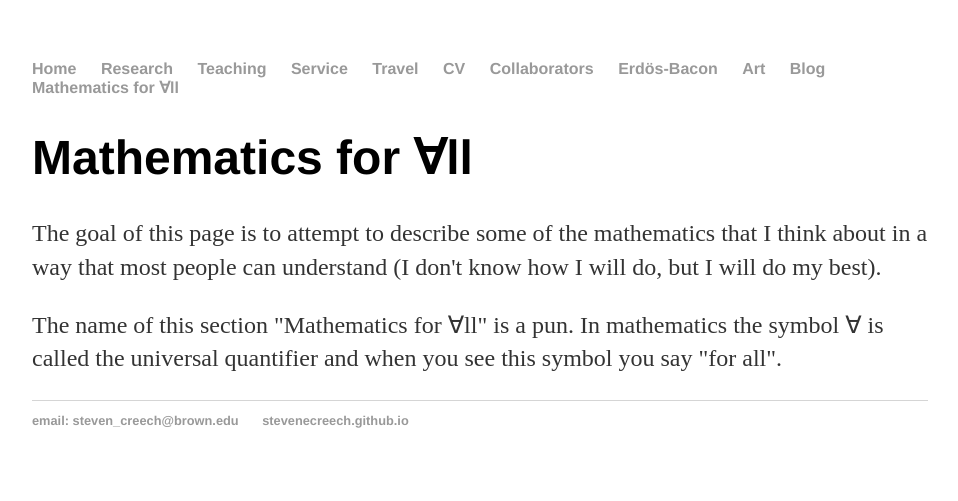
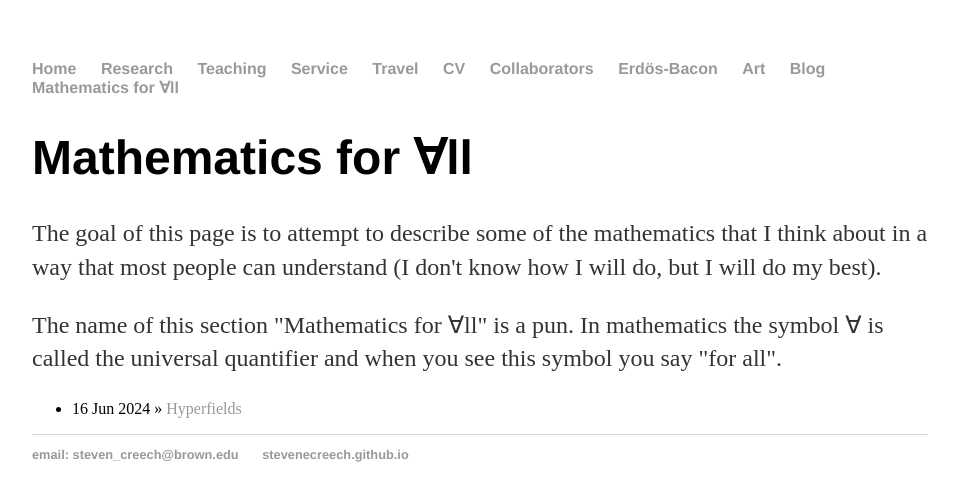
Before and after one commit to stevenecreech/stevenecreech.github.io, a Jekyll site: the page built from mathematics_for_all/index.html, in a window 1280 px wide. Shown: the top 501 px of the page, without its empty margins (160-1118 px from the left). Built offline with Jekyll 4.4.1, drawn with Linux system fonts in a browser that asks for light colours; Markdown is read by kramdown in place of the engine named in the settings.

Commit message:
Update index.html

```diff
--- a/mathematics_for_all/index.html
+++ b/mathematics_for_all/index.html
@@ -11,7 +11,7 @@
 
 	<ul class="post">
 
-	  {% for all in site.all %}
-	    <li><span>{{ all.date | date_to_string }}</span> » <a href="{{ all.url }}" title="{{ all.title }}">{{ all.title }}</a></li>
+	  {% for post in site.categories.all %}
+	    <li><span>{{ post.date | date_to_string }}</span> » <a href="{{ post.url }}" title="{{ post.title }}">{{ post.title }}</a></li>
 	  {% endfor %}
 	</ul>
```
